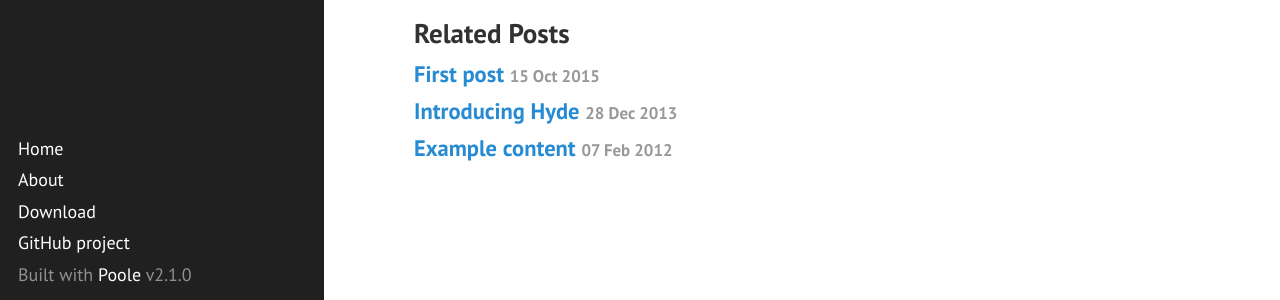
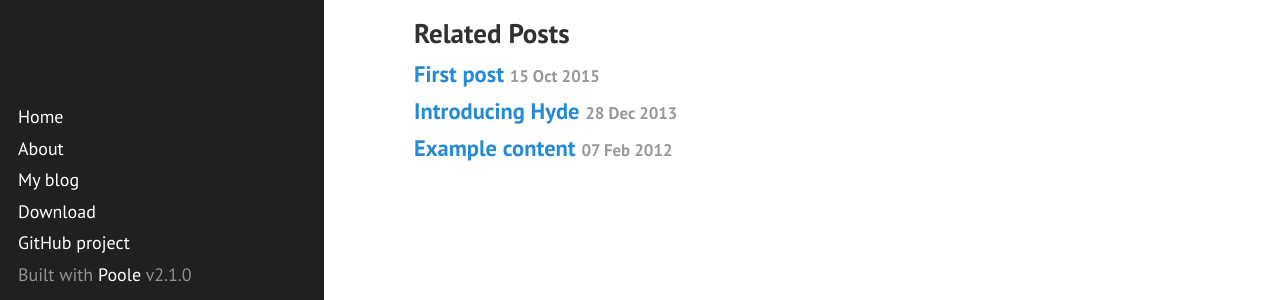
Before and after one commit to OskarKlintrotSkolarbeteWP14/2dv607.oskarklintrot.se, a Jekyll site: the page built from _posts/2012-02-06-whats-jekyll.md, in a window 1280 px wide. Shown: the part 529-829 px from the top of the page. Built offline with Jekyll 4.4.1, drawn with Linux system fonts in a browser that asks for light colours; Markdown is read by kramdown in place of the engine named in the settings.

Commit message:
Update blog.html

```diff
--- a/blog.html
+++ b/blog.html
@@ -1,6 +1,7 @@
 ---
-layout: default
-title: Home
+layout: page
+title: My blog
+permalink: blog/
 ---
 
 <div class="posts">
```
